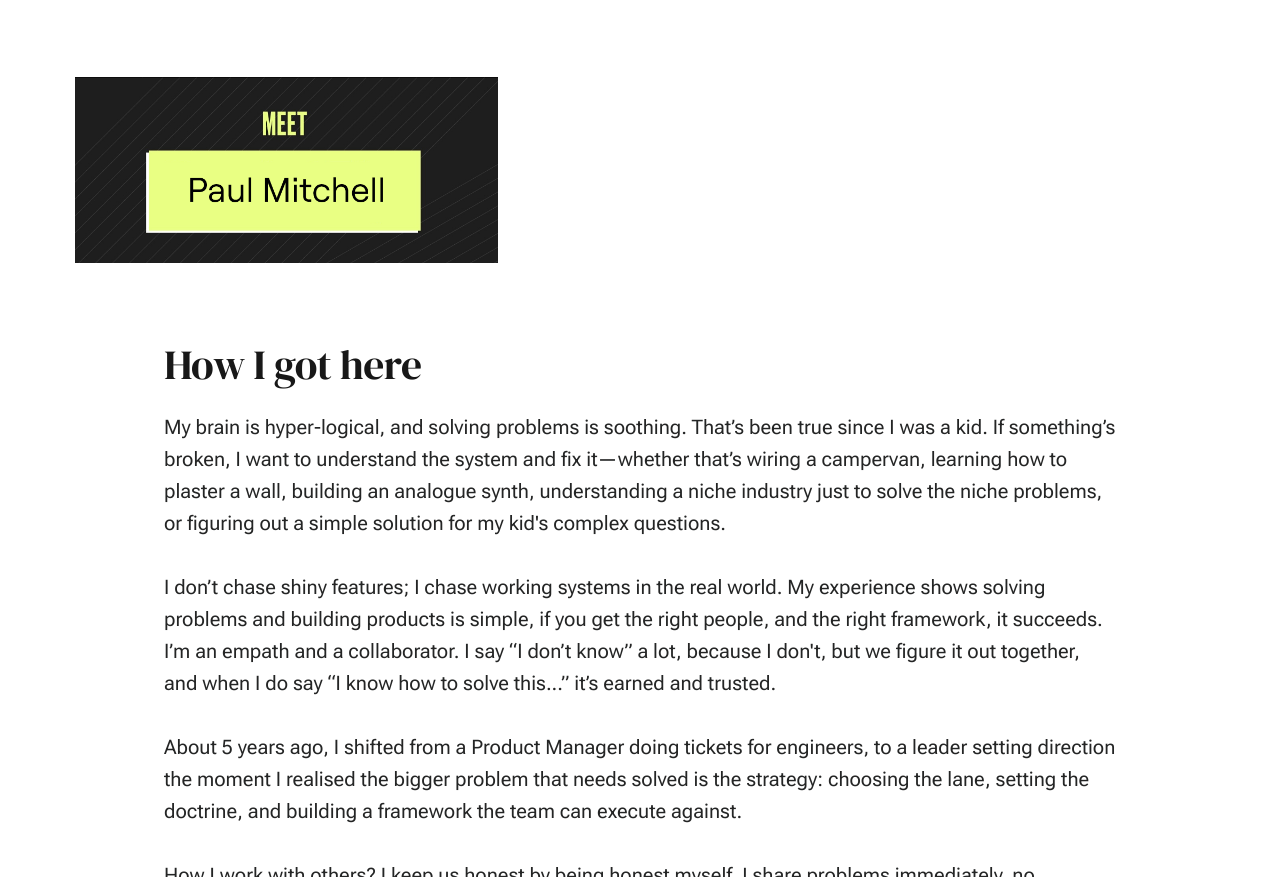
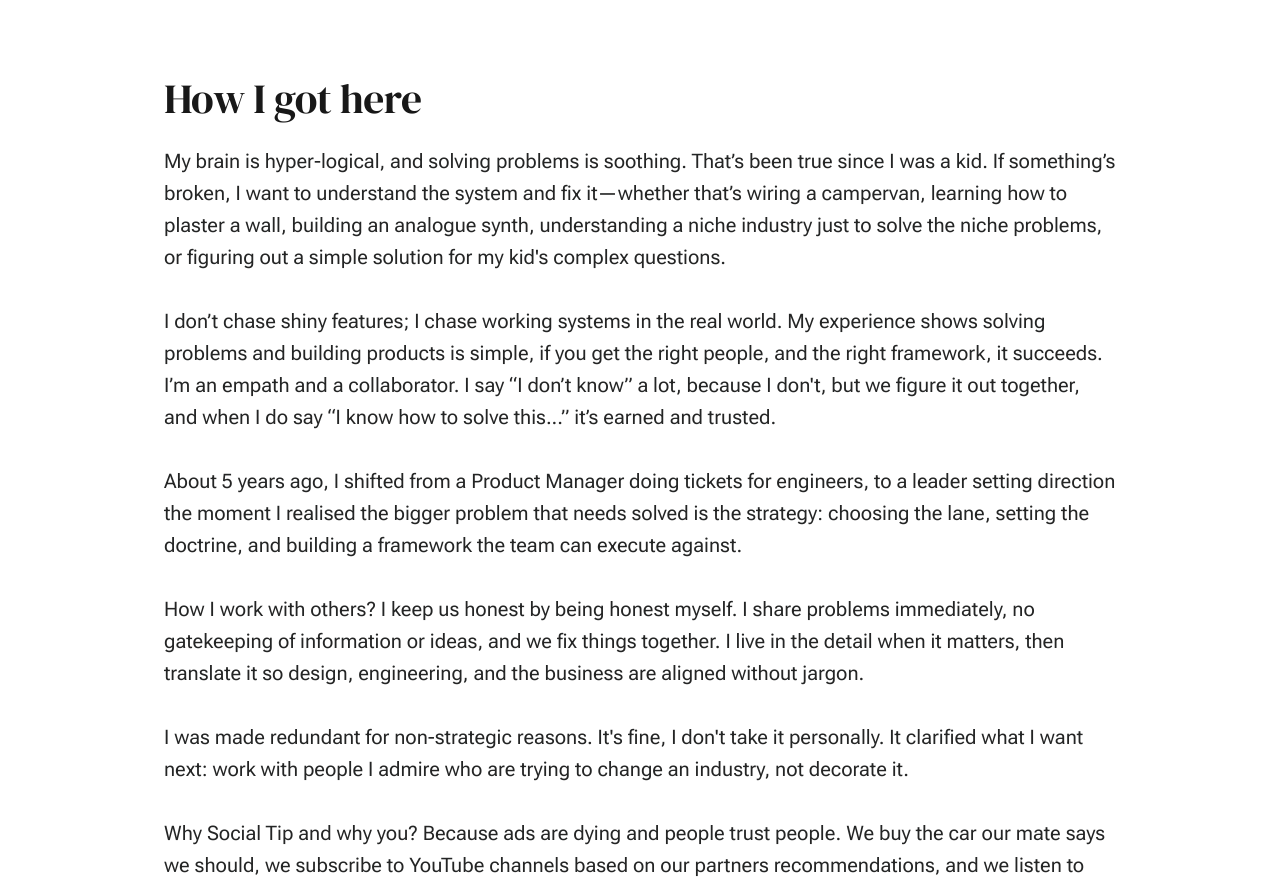
Before and after one commit to socialtippromo/socialtippromo, a plain HTML site: page ForJames.html in a window 1280 px wide. Shown: the part 895-1772 px from the top of the page. Drawn offline with Linux system fonts and the light colour scheme.

Commit message:
remove picture

```diff
--- a/ForJames.html
+++ b/ForJames.html
@@ -122,7 +122,7 @@
 
 
 
-					<div class="row pagemedia">
+					<!-- <div class="row pagemedia">
                         <d class="column xl-12">
                             <figure class="page-media">
                                 <img src="images/meet.png"
@@ -131,7 +131,7 @@
                                              images/meet.png 600w" sizes="(max-width: 2400px) 100vw, 2400px" alt="">
                             </figure>
                         </d>
-                    </div> <!-- end pagemedia -->
+                    </div> --> <!-- end pagemedia -->
 
 
  <div class="row width-narrower pagemain">
```
